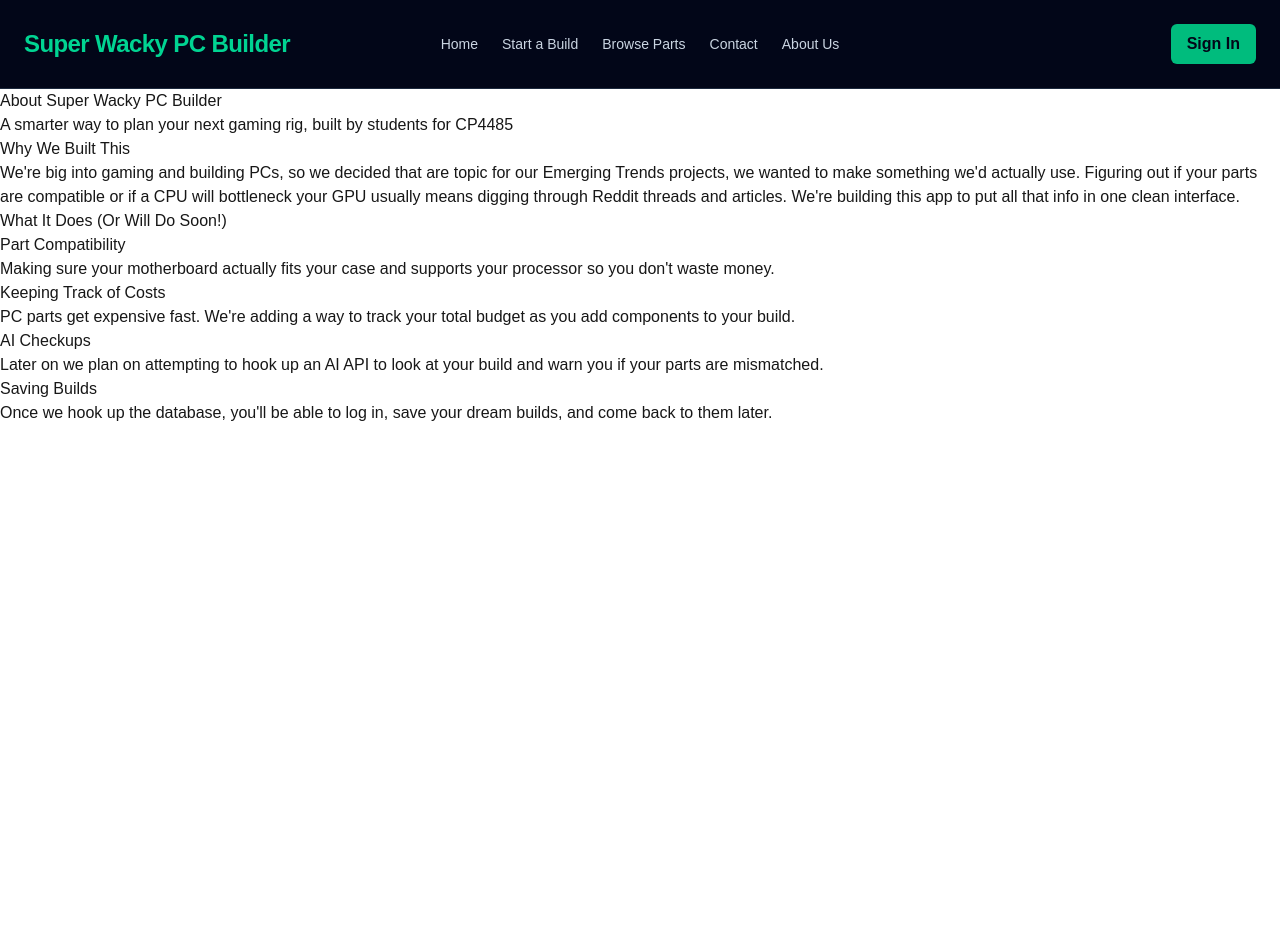
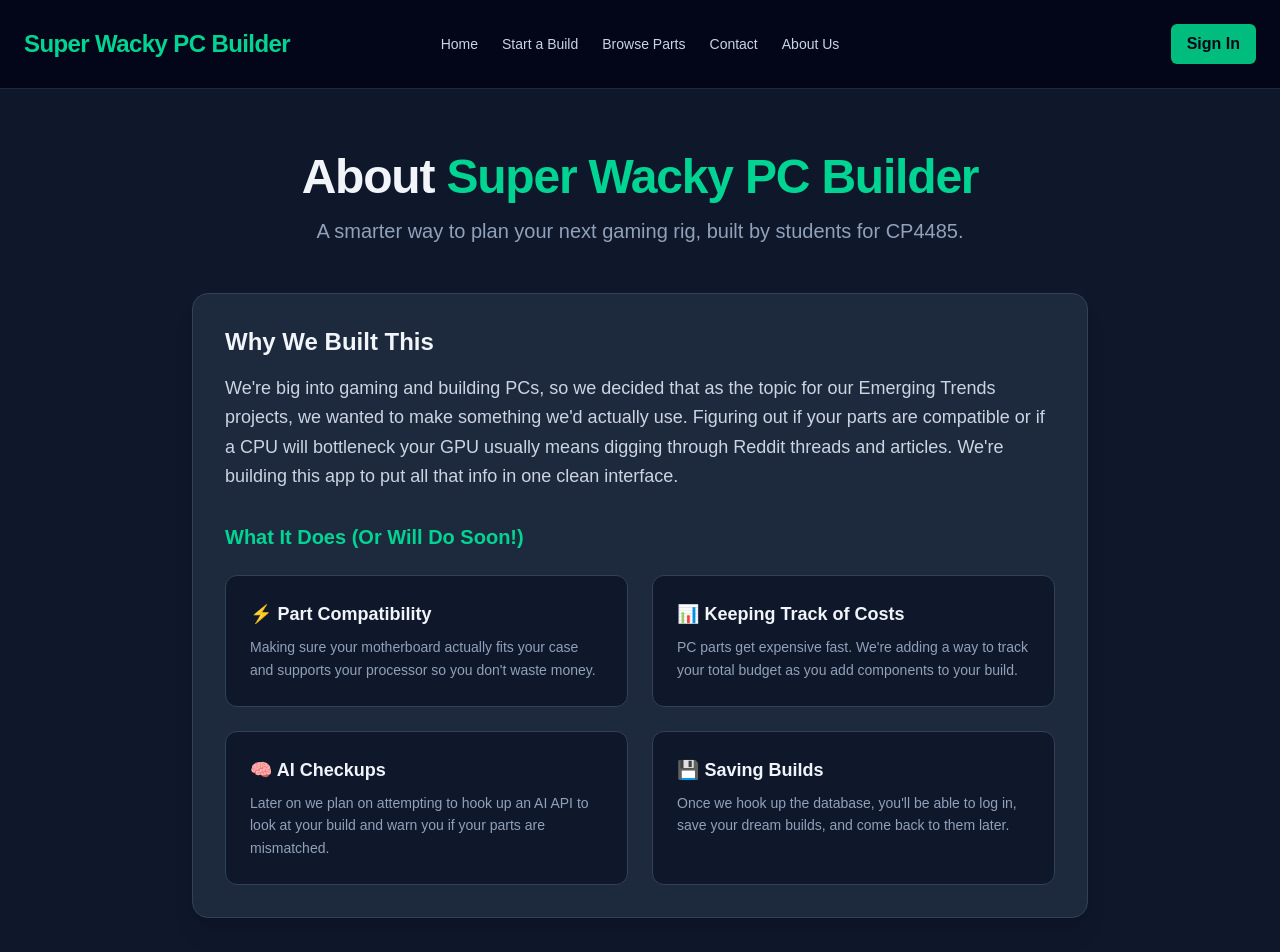
Before and after one commit to Lucas-Fillier/Super-Wacky-PC-building-site, a Next.js app in the folder super-wacky-pc-building-site/: page /about in a window 1280 px wide. Shown: the top 952 px of the page. Before the commit the page ends 800 px from the top, so only its background shows below. Built offline with nearby package versions, Linux system fonts and the light colour scheme.

Commit message:
Adding in the AI tailwind styling to keep the design across are website consistent.

```diff
--- a/super-wacky-pc-building-site/app/about/page.js
+++ b/super-wacky-pc-building-site/app/about/page.js
@@ -1,21 +1,56 @@
-export default function AboutPage(){
-    return (
-        <div>
-            <h1>About Super Wacky PC Builder</h1>
-            <p>A smarter way to plan your next gaming rig, built by students for CP4485</p>
+export default function AboutPage() {
+        return (
+            <main className="min-h-screen bg-slate-900 py-16 px-6 text-slate-100">
+                    <div className="max-w-4xl mx-auto space-y-12">
 
-            <h2>Why We Built This</h2>
-            <p>We're big into gaming and building PCs, so we decided that are topic for our Emerging Trends projects, we wanted to make something we'd actually use. Figuring out if your parts are compatible or if a CPU will bottleneck your GPU usually means digging through Reddit threads and articles. We're building this app to put all that info in one clean interface.</p>
+                            <section className="text-center space-y-4">
+                                    <h1 className="text-4xl md:text-5xl font-extrabold tracking-tight">
+                                            About <span className="text-emerald-400">Super Wacky PC Builder</span>
+                                    </h1>
+                                    <p className="text-xl text-slate-400 max-w-2xl mx-auto">
+                                            A smarter way to plan your next gaming rig, built by students for CP4485.
+                                    </p>
+                            </section>
 
-            <h3>What It Does (Or Will Do Soon!)</h3>
-            <h4>Part Compatibility</h4>
-            <p>Making sure your motherboard actually fits your case and supports your processor so you don't waste money.</p>
-            <h4>Keeping Track of Costs</h4>
-            <p>PC parts get expensive fast. We're adding a way to track your total budget as you add components to your build.</p>
-            <h4>AI Checkups</h4>
-            <p>Later on we plan on attempting to hook up an AI API to look at your build and warn you if your parts are mismatched.</p>
-            <h4>Saving Builds</h4>
-            <p>Once we hook up the database, you'll be able to log in, save your dream builds, and come back to them later.</p>
-        </div>
-    );
+                            <section className="bg-slate-800 p-8 rounded-2xl border border-slate-700 shadow-xl">
+                                    <h2 className="text-2xl font-bold text-slate-100 mb-4">Why We Built This</h2>
+                                    <p className="text-slate-300 leading-relaxed text-lg mb-8">
+                                            We're big into gaming and building PCs, so we decided that as the topic for our Emerging Trends projects, we wanted to make something we'd actually use. Figuring out if your parts are compatible or if a CPU will bottleneck your GPU usually means digging through Reddit threads and articles. We're building this app to put all that info in one clean interface.
+                                    </p>
+
+                                    <h3 className="text-xl font-bold text-emerald-400 mb-6">What It Does (Or Will Do Soon!)</h3>
+
+                                    <div className="grid grid-cols-1 md:grid-cols-2 gap-6">
+                                            <div className="bg-slate-900 p-6 rounded-xl border border-slate-700 hover:border-emerald-400/50 transition-colors group">
+                                                    <h4 className="font-bold text-slate-100 mb-2 text-lg group-hover:text-emerald-400 transition-colors">⚡ Part Compatibility</h4>
+                                                    <p className="text-slate-400 text-sm leading-relaxed">
+                                                            Making sure your motherboard actually fits your case and supports your processor so you don't waste money.
+                                                    </p>
+                                            </div>
+
+                                            <div className="bg-slate-900 p-6 rounded-xl border border-slate-700 hover:border-emerald-400/50 transition-colors group">
+                                                    <h4 className="font-bold text-slate-100 mb-2 text-lg group-hover:text-emerald-400 transition-colors">📊 Keeping Track of Costs</h4>
+                                                    <p className="text-slate-400 text-sm leading-relaxed">
+                                                            PC parts get expensive fast. We're adding a way to track your total budget as you add components to your build.
+                                                    </p>
+                                            </div>
+
+                                            <div className="bg-slate-900 p-6 rounded-xl border border-slate-700 hover:border-emerald-400/50 transition-colors group">
+                                                    <h4 className="font-bold text-slate-100 mb-2 text-lg group-hover:text-emerald-400 transition-colors">🧠 AI Checkups</h4>
+                                                    <p className="text-slate-400 text-sm leading-relaxed">
+                                                            Later on we plan on attempting to hook up an AI API to look at your build and warn you if your parts are mismatched.
+                                                    </p>
+                                            </div>
+
+                                            <div className="bg-slate-900 p-6 rounded-xl border border-slate-700 hover:border-emerald-400/50 transition-colors group">
+                                                    <h4 className="font-bold text-slate-100 mb-2 text-lg group-hover:text-emerald-400 transition-colors">💾 Saving Builds</h4>
+                                                    <p className="text-slate-400 text-sm leading-relaxed">
+                                                            Once we hook up the database, you'll be able to log in, save your dream builds, and come back to them later.
+                                                    </p>
+                                            </div>
+                                    </div>
+                            </section>
+                    </div>
+            </main>
+        );
 }
```
